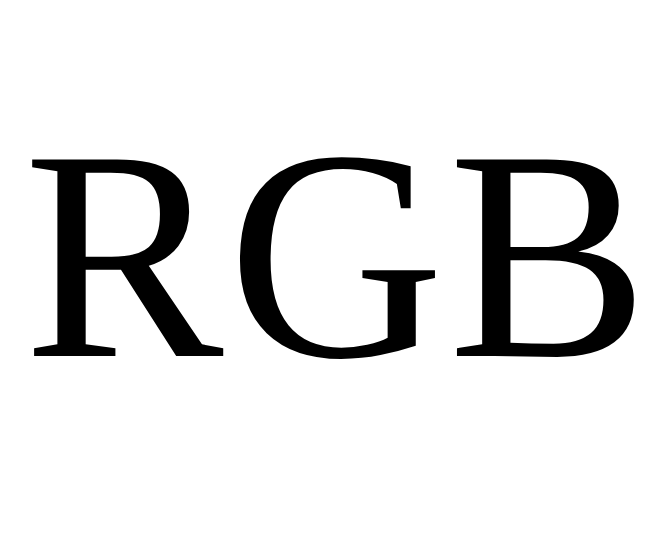
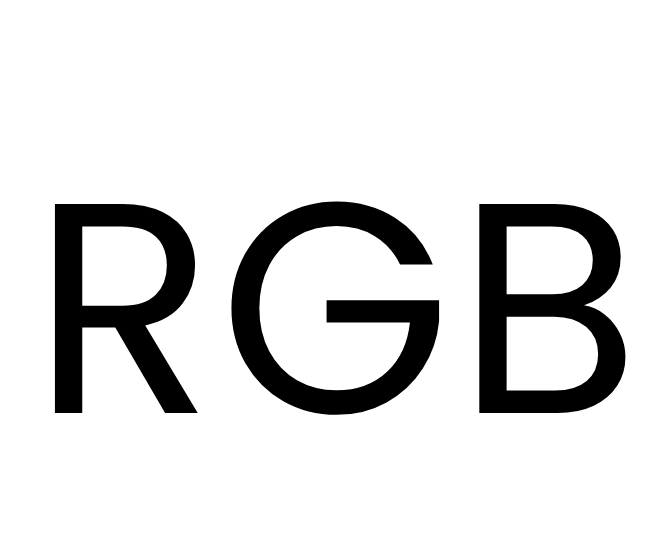
Before and after one commit to saurabhagarwal8/RGB, a plain HTML site: page index.html in a window 1280 px wide. Shown: the whole page, without its empty margins (304-969 px from the left). Drawn offline with Linux system fonts and the light colour scheme.

Commit message:
Change text font
Import font

```diff
--- a/style.css
+++ b/style.css
@@ -1,4 +1,9 @@
+/* IMPORT FONT SECTION */
+
+@import url('https://fonts.googleapis.com/css?family=Poppins&display=swap');
+
 body{
+    font-family: 'Poppins', sans-serif;
     text-align: center;
     vertical-align: middle;
   }
```
